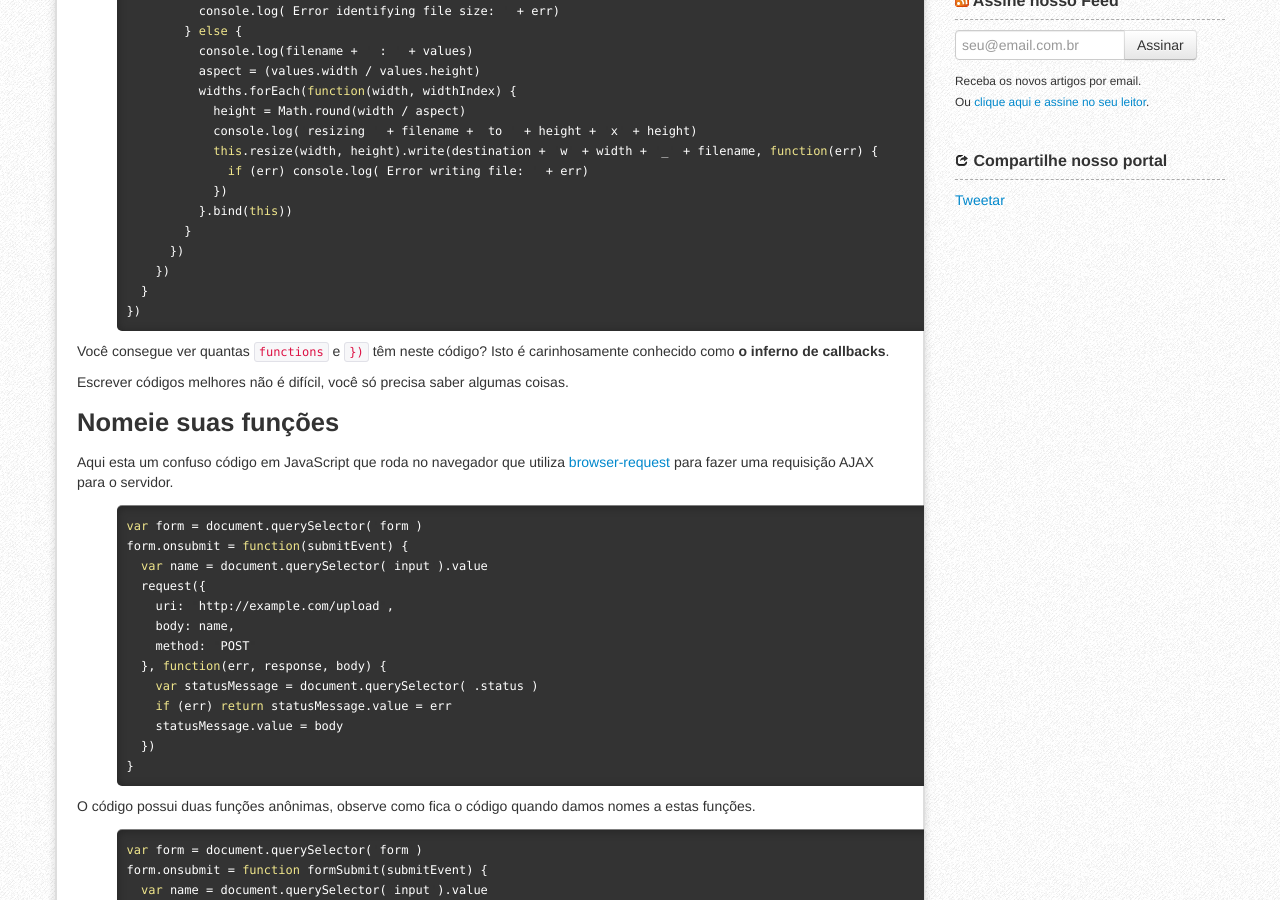
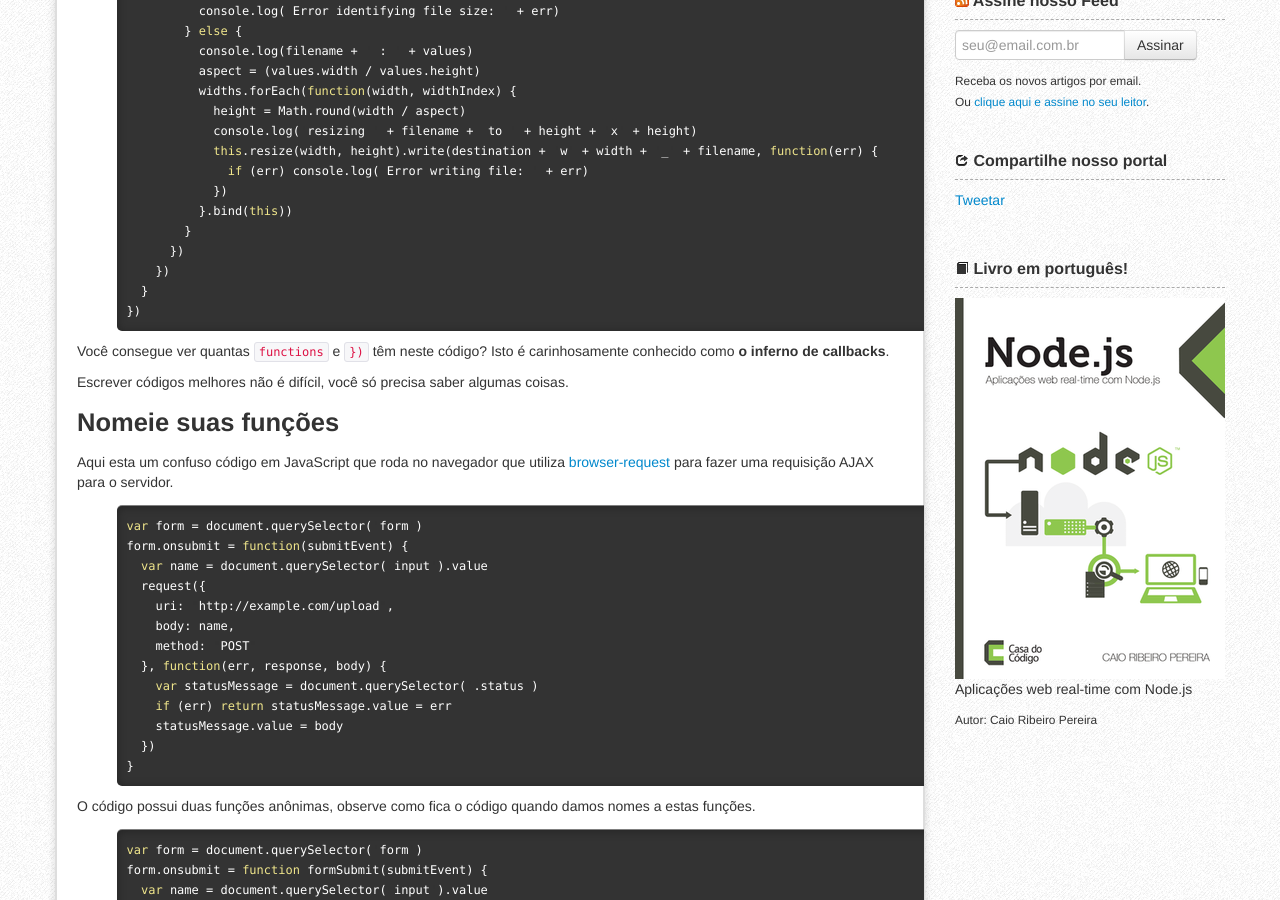
Before and after one commit to nodebr/NodeBR.com, a Jekyll site: the page built from index.html, in a window 1280 px wide and 900 px high, scrolled down 738 px. Built offline with Jekyll 4.4.1, drawn with Linux system fonts in a browser that asks for light colours; the list of posts is cut into pages by our own code; comment, search, counter and statistics services are not loaded.

Commit message:
Adicionando link para o Livro de Caio Ribeiro

```diff
--- a/_layouts/page.html
+++ b/_layouts/page.html
@@ -15,6 +15,12 @@ layout: default
       </div>
       {% include feed-subscribe.html %}
       {% include share-page.html %}
+      <h4><i class="icon-book"></i> Livro em português!</h4>
+      <a href="http://www.casadocodigo.com.br/products/livro-nodejs" title="Livro: Aplicações web real-time com Node.js" target="_blank" width="280px" height="381px">
+      <img src="{{ site.url }}/img/livro-node-js-portugues.png" alt="Livro: Aplicações web real-time com Node.js" title="Livro: Aplicações web real-time com Node.js">
+      </a>
+      <p>Aplicações web real-time com Node.js</p>
+      <p><small>Autor: Caio Ribeiro Pereira</small></p>
     </aside>
   </div>
 </div>
```
Also changed, not shown: img/livro-node-js-portugues.png (added).
